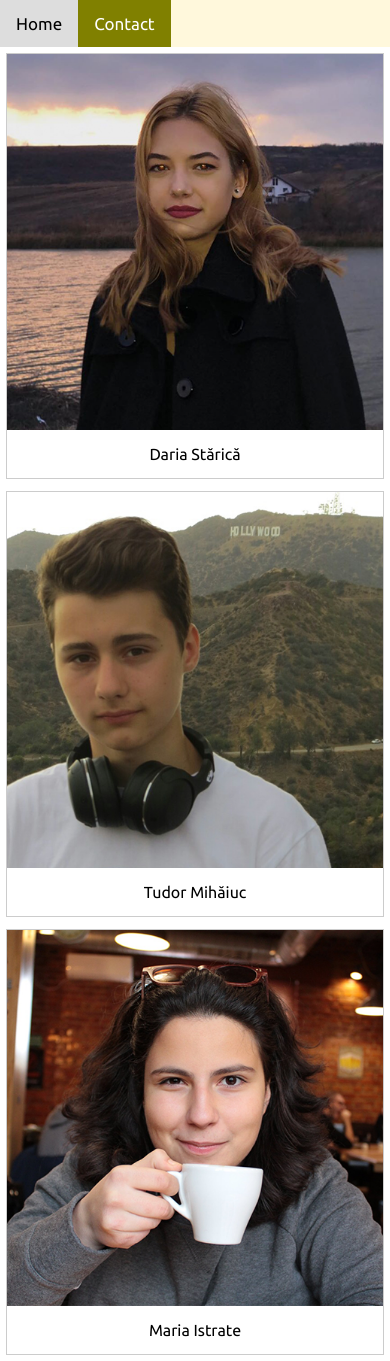
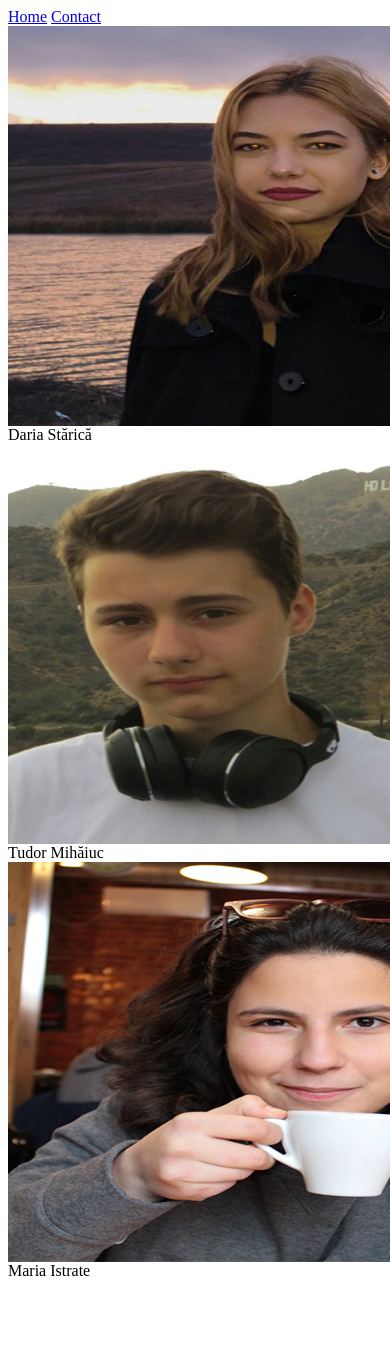
Before and after one commit to dariastarica/TWProiect, a PHP site: page /HTML/Contact.php in a window 390 px wide; the page is wider, and only the part inside the window is pictured. After the commit the page ends 1276 px from the top of that part, so only its background shows below. Run offline with PHP 8.4, Linux system fonts and the light colour scheme; some libraries are stand-ins or nearby versions.

Commit message:
deleted people

```diff
--- a/CSS/Front+flex.css
+++ b/CSS/Front+flex.css
@@ -10,7 +10,6 @@
 
 body {
   width: 100%;
-  background-color: red;
   height: initial;
   margin-left: 0;
   margin-top: 0;
--- a/CSS/People.css
+++ /dev/null
@@ -1,128 +0,0 @@
-body {
-
-    font-family: 'Ubuntu', sans-serif;
-    margin: auto;
-
-}
-
-
-
-/*///////////////////////TOPNAV/////////////////////////////*/
-
-/* Add a black background color to the top navigation */
-.main{
-    margin-left: auto;
-    margin-right: auto;
-
-}
-.topnav {
-    background-color: #FFF8DC;
-    overflow: hidden;
-    flex: 1;
-}
-
-  /* Style the links inside the navigation bar */
-.topnav a {
-    float: left;
-    color: 	#A0522D;
-    text-align: center;
-    padding: 14px 16px;
-    text-decoration: none;
-    font-size: 17px;
-    display:flex;
-  }
-
-  /* Change the color of links on hover */
-.topnav a:hover {
-    background-color: #ddd;
-    color: black;
-
-  }
-
-  /* Add a color to the active/current link */
-  .topnav a.active {
-    background-color:#808000;
-    color: white;
-
-  }
-
-.back-button{
-    color: #FFFFFF;
-    font-family: 'Ubuntu', sans-serif;
-    text-align: left;
-    padding: 6px;
-    text-decoration: none;
-    font-size: 17px;
-    border:none;
-    cursor:pointer;
-    margin-top: 3px;
-    margin-right:5px;
-    margin-bottom: 1 px;
-    background-color:#808000;
-    border-radius: 5px;
-}
-
-.container{
-
-}
-div.gallery{
-    border: 1px solid #ccc;
-
-}
-div.gallery:hover{
-    border: 1px solid #777;
-    background-color: antiquewhite;
-}
-div.gallery img{
-    width: 100%;
-    height: auto;
-}
-/*
-div.gallery img:hover{
-    background-color: antiquewhite
-}*/
-div.desc{
-    padding: 15px;
-    text-align: center;
-}
-
-
-*{
-    box-sizing: border-box;
-}
-.responsive{
-    padding: 0 6px;
-    float: left;
-    widows: 24.999999%;
-}
-@media only screen and (max-width:500px){
-    .responsive{
-        width: 49.99999%;
-        margin: 6px 0;
-    }
-}
-@media only screen and (max-width:500px){
-    .responsive{
-        width: 100%;
-    }
-}
-.clearfix:after{
-    content:"";
-    display:
-}
-.single-container button{
-    color: 	#FFFFFF;
-    font-family: 'Ubuntu', sans-serif;
-    text-align: left;
-    padding: 6px;
-    text-decoration: none;
-    font-size: 17px;
-    border:none;
-    cursor:pointer;
-    margin-top: 3px;
-    margin-right:5px;
-    margin-bottom: 1 px;
-    background-color:#808000;
-    border-radius: 5px;
-
-}
```
